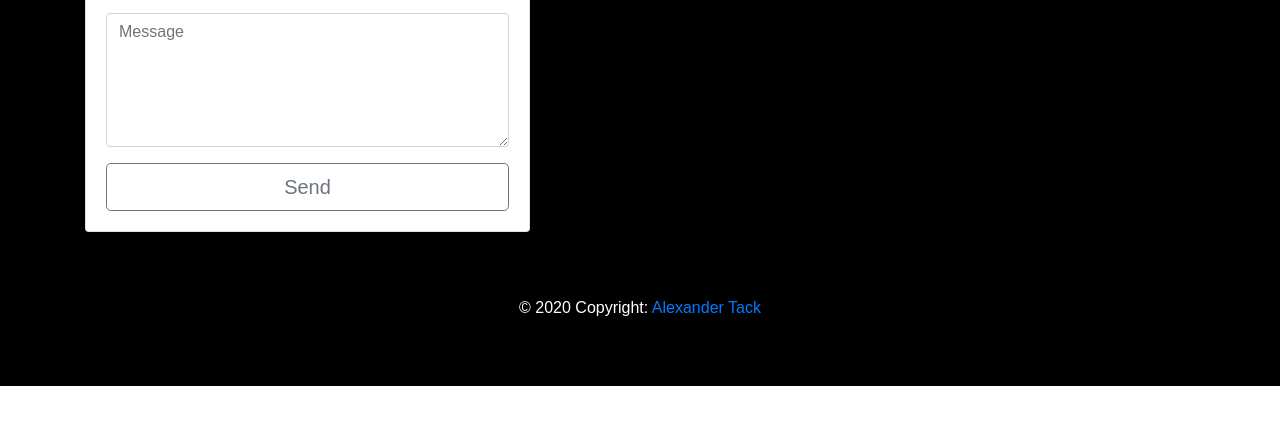
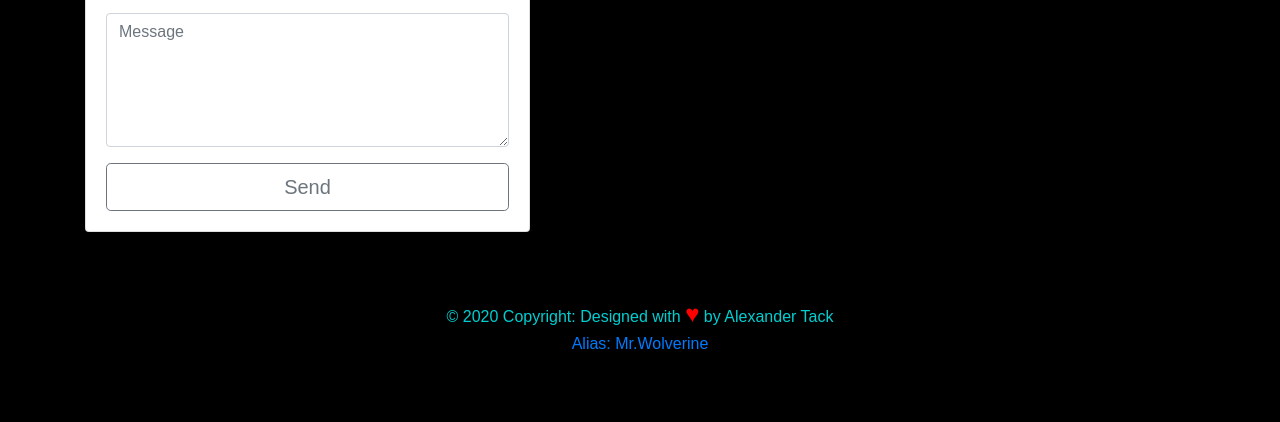
Before and after one commit to Mr-WolverineX/Profile, a plain HTML site: page index.html in a window 1280 px wide. Shown: the part 2024-2446 px from the top of the page. Before the commit the page ends 2410 px from the top, so only its background shows below. Drawn offline with nearby package versions, Linux system fonts and the light colour scheme.

Commit message:
changing footer with love

```diff
--- a/css/main.css
+++ b/css/main.css
@@ -52,3 +52,25 @@ body{
    /* padding: 0 0 0 50px;*/
     font-family: century;
 }
+
+.footer-copyright{
+    color: darkturquoise;
+}
+
+.corazon-footer{
+    color: red;
+    font-size: x-large;
+}
+
+
+.alias:visited{
+    color: darkorange;
+}
+
+.alias:hover{
+    color: blueviolet;
+}
+
+.alias:active{
+    color:  darkred;
+}
--- a/index.html
+++ b/index.html
@@ -29,7 +29,7 @@
     <!--NAVEGACION menu-->
     <nav class="navbar navbar-expand-lg navbar-light bg-light fixed-top"> <!--Fixed-top se agraga para que el menu se despiege cuando el usuario baja y se vea-->
         <div class="container">  <!--Contenedor para centrear-->
-            <a class="navbar-brand" href="#">Alexander Tack</a>
+            <a class="navbar-brand" href="https://github.com/Mr-WolverineX/Profile">Alexander Tack</a>
             <button class="navbar-toggler" type="button" data-toggle="collapse" data-target="#navbarNav" aria-controls="navbarNav" aria-expanded="false" aria-label="Toggle navigation">
             <span class="navbar-toggler-icon"></span>
             </button>
@@ -235,8 +235,13 @@
                 </div>
 
                 <!-- Copyright -->
-                <div class="footer-copyright text-center py-3 mt-5">© 2020 Copyright:
-                    <a href="https://www.alexandertack.github.com"> Alexander Tack</a>
+                <div class="footer-copyright text-center py-3 mt-5">© 2020 Copyright: Designed with
+                    <a class="corazon-footer">♥</a>
+                    <a class="footer-copyright"></a>by Alexander Tack
+                    <div class="alias text-center">
+                      <a class="alias" href="https://github.com/Mr-WolverineX/Profile">Alias: Mr.Wolverine</a>
+                    </div>
+
                 </div>
 
             </div>
```
